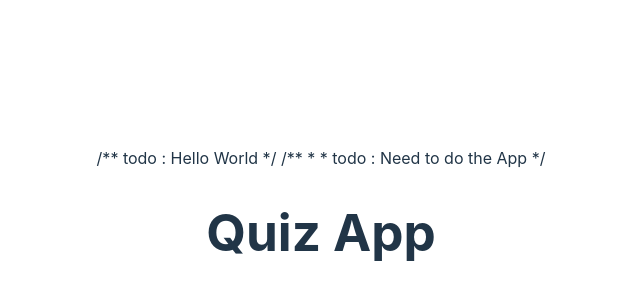
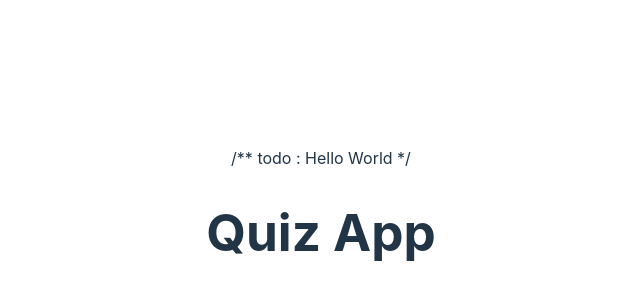
Before and after one commit to sakthi-lucia0567/quiz-api, a React (Vite) app: page / in a window 1280 px wide. Shown: the part 180-480 px from the top of the page, without its empty margins (319-959 px from the left). Built offline with nearby package versions, Linux system fonts and the light colour scheme.

Commit message:
comments

```diff
--- a/src/App.jsx
+++ b/src/App.jsx
@@ -5,7 +5,7 @@ import "./App.css";
 function App() {
   return (
     <div className="App">
-      /** todo : Hello World */ /** * * todo : Need to do the App */
+      /** todo : Hello World */
       <h1>Quiz App</h1>
     </div>
   );
```
